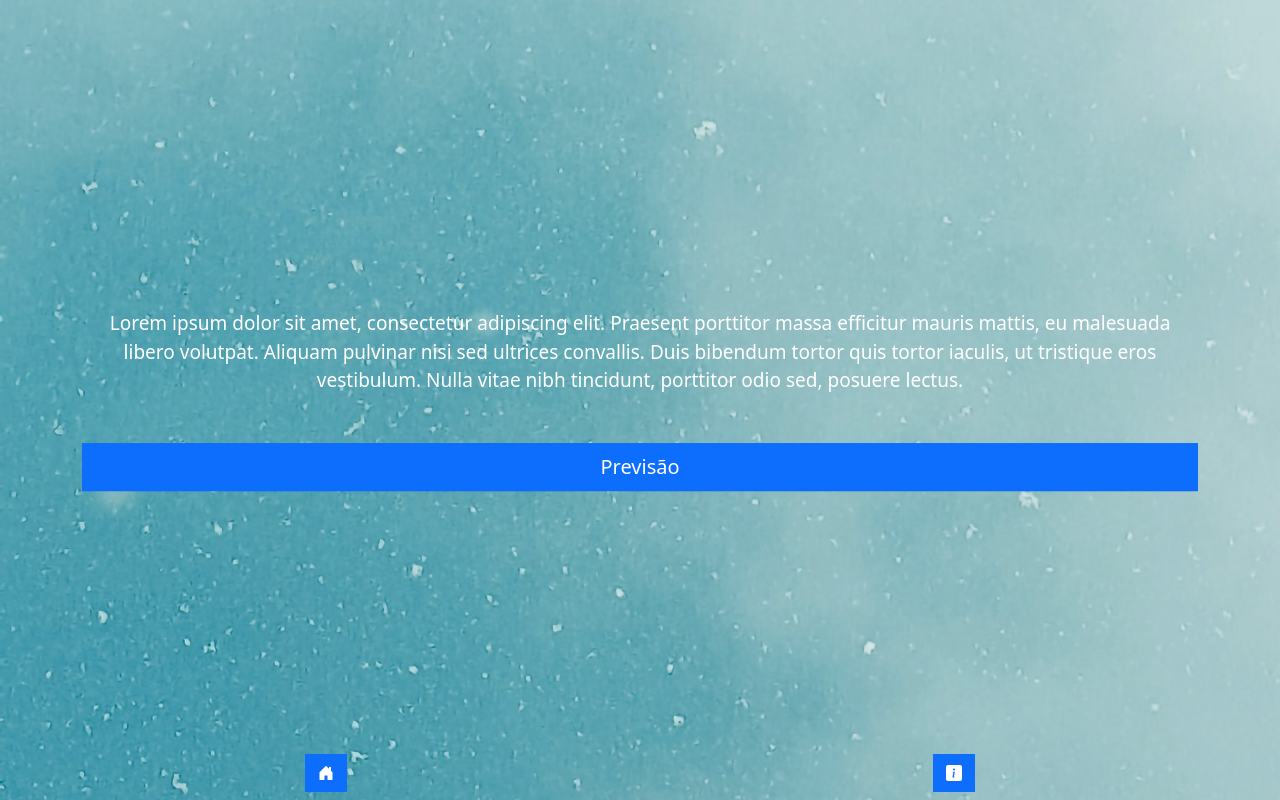
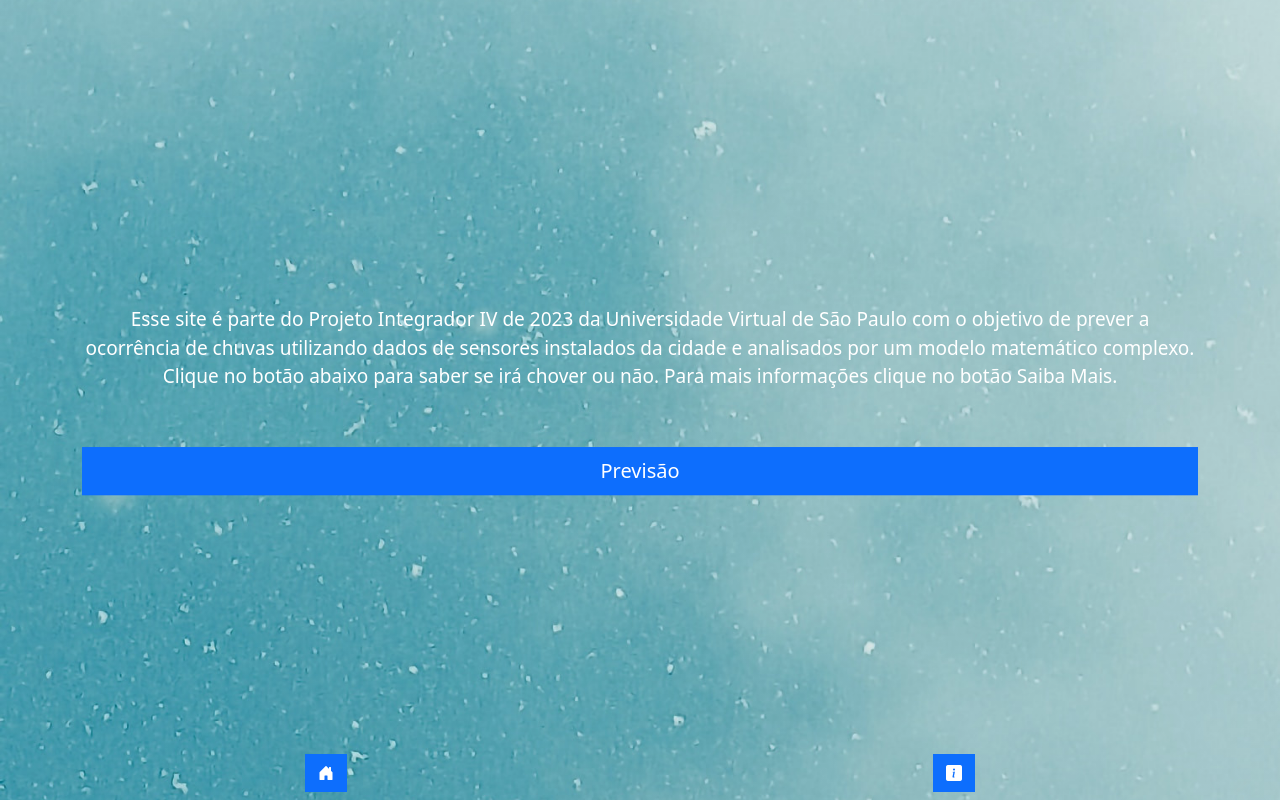
Before and after one commit to emerson-herzeg/pi4_front, a Vue app: page / in a window 1280 px wide. Built offline with nearby package versions, Linux system fonts and the light colour scheme.

Commit message:
Ajustes de Telas

```diff
--- a/src/App.vue
+++ b/src/App.vue
@@ -13,7 +13,7 @@ onMounted(() => {
       <router-link to="/" class="btn btn-primary">
         <i class="bi bi-house-door-fill"></i>
       </router-link>
-      <router-link to="/about" class="btn btn-primary">
+      <router-link to="/about" class="btn btn-primary" title="Saiba Mais">
         <i class="bi bi-info-square-fill"></i>
       </router-link>
     </div>
--- a/src/views/HomeView.vue
+++ b/src/views/HomeView.vue
@@ -1,8 +1,10 @@
 <template>
   <div class="text-center">
-    <span>Lorem ipsum dolor sit amet, consectetur adipiscing elit. Praesent porttitor massa efficitur mauris mattis, eu malesuada libero volutpat. Aliquam pulvinar nisi sed ultrices convallis. Duis bibendum tortor quis tortor iaculis, ut tristique eros vestibulum. Nulla vitae nibh tincidunt, porttitor odio sed, posuere lectus.</span>
     <div class="d-grid gap-2">
-      <router-link to="/forecast" class="btn btn-primary mt-5 btn-lg">Previsão</router-link>
+    <span>Esse site é parte do Projeto Integrador IV de 2023 da Universidade Virtual de São Paulo com o objetivo
+      de prever a ocorrência de chuvas utilizando dados de sensores instalados da cidade e analisados por um modelo
+      matemático complexo. Clique no botão abaixo para saber se irá chover ou não. Para mais informações clique no botão Saiba Mais. </span>
+      <router-link class="btn btn-primary mt-5 btn-lg" to="/forecast">Previsão</router-link>
     </div>
   </div>
 </template>
```
